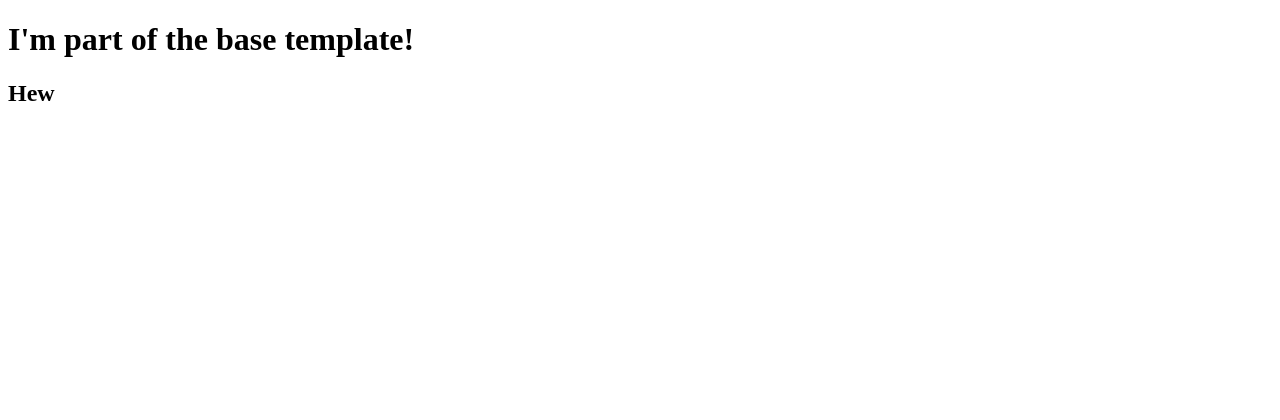
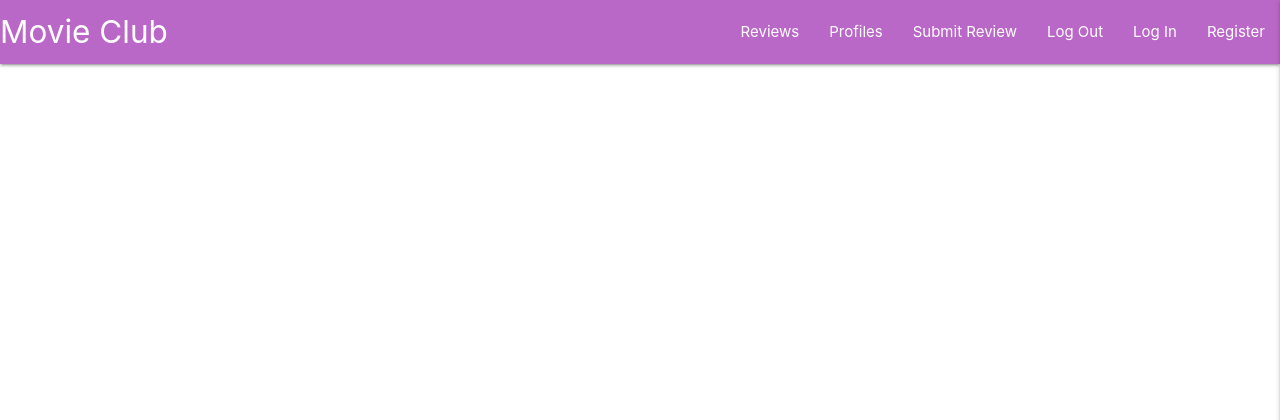
Before and after one commit to callumhearne/movie_club, a Flask app: page / in a window 1280 px wide. Shown: the top 420 px of the page. Run offline with Flask 2, Linux system fonts and the light colour scheme; data that the repository does not hold is empty; some libraries are stand-ins or nearby versions.

Commit message:
add nav bar

```diff
--- /dev/null
+++ b/static/js/script.js
@@ -0,0 +1,3 @@
+  $(document).ready(function(){
+    $('.sidenav').sidenav({edge: "right"}, {draggable: true});
+  });
--- a/templates/base.html
+++ b/templates/base.html
@@ -3,13 +3,53 @@
 <head>
     <meta charset="UTF-8">
     <meta name="viewport" content="width=device-width, initial-scale=1.0">
-    <title>Task Manager</title>
+    <link rel="stylesheet" href="https://cdnjs.cloudflare.com/ajax/libs/font-awesome/5.13.1/css/all.min.css"
+        integrity="sha512-xA6Hp6oezhjd6LiLZynuukm80f8BoZ3OpcEYaqKoCV3HKQDrYjDE1Gu8ocxgxoXmwmSzM4iqPvCsOkQNiu41GA==" crossorigin="anonymous" type="text/css">
+    <link rel="stylesheet" href="https://cdnjs.cloudflare.com/ajax/libs/materialize/1.0.0/css/materialize.min.css" type="text/css">
+    <link rel="stylesheet" href="{{ url_for('static', filename='css/style.css') }}" type="text/css">
+    {% block styles %}
+    {% endblock %}
+    <title>Reviews</title>
 </head>
 <body>
 
-    <h1>I'm part of the base template!</h1>
+    <header>
+
+        <nav class="purple lighten-2">
+            <div class="nav-wrapper">
+            <a href="{{ url_for('get_reviews') }}" class="brand-logo">Movie Club</a>
+            <a href="#" data-target="mobile-demo" class="sidenav-trigger right"><i class="fas fa-expand"></i></a>
+            <ul class="right hide-on-med-and-down">
+                <li><a href="{{ url_for('get_reviews') }}">Reviews</a></li>
+                <li><a href="badges.html">Profiles</a></li>
+                <li><a href="collapsible.html">Submit Review</a></li>
+                <li><a href="mobile.html">Log Out</a></li>
+                <li><a href="mobile.html">Log In</a></li>
+                <li><a href="mobile.html">Register</a></li>
+             </ul>
+            </div>
+        </nav>
+
+        <ul class="sidenav" id="mobile-demo">
+            <li><h4 class="center-align purple-text">Movie Club</h4></li>
+            <li><a href="{{ url_for('get_reviews') }}">Reviews</a></li>
+            <li><a href="badges.html">Profiles</a></li>
+            <li><a href="collapsible.html">Submit Review</a></li>
+            <li><a href="mobile.html">Log Out</a></li>
+            <li><a href="mobile.html">Log In</a></li>
+            <li><a href="mobile.html">Register</a></li>
+        </ul>
+
+    </header>
+
     {% block content %}
     {% endblock %}
 
+    <script src="https://code.jquery.com/jquery-3.5.1.min.js"
+        integrity="sha256-9/aliU8dGd2tb6OSsuzixeV4y/faTqgFtohetphbbj0=" crossorigin="anonymous"></script>
+    <script src="https://cdnjs.cloudflare.com/ajax/libs/materialize/1.0.0/js/materialize.min.js"></script>
+    <script src="{{ url_for('static', filename='js/script.js') }}"></script>
+    {% block scripts %}
+    {% endblock %}
 </body>
 </html>
--- a/templates/reviews.html
+++ b/templates/reviews.html
@@ -1,7 +1,6 @@
 {% extends "base.html" %}
 {% block content %}
 
-    <h2>Hew</h2>
 
     {% for task in reviews %}
         {{ task.movie_name }}<br>
```
Also changed, not shown: static/css/style.css (added).
